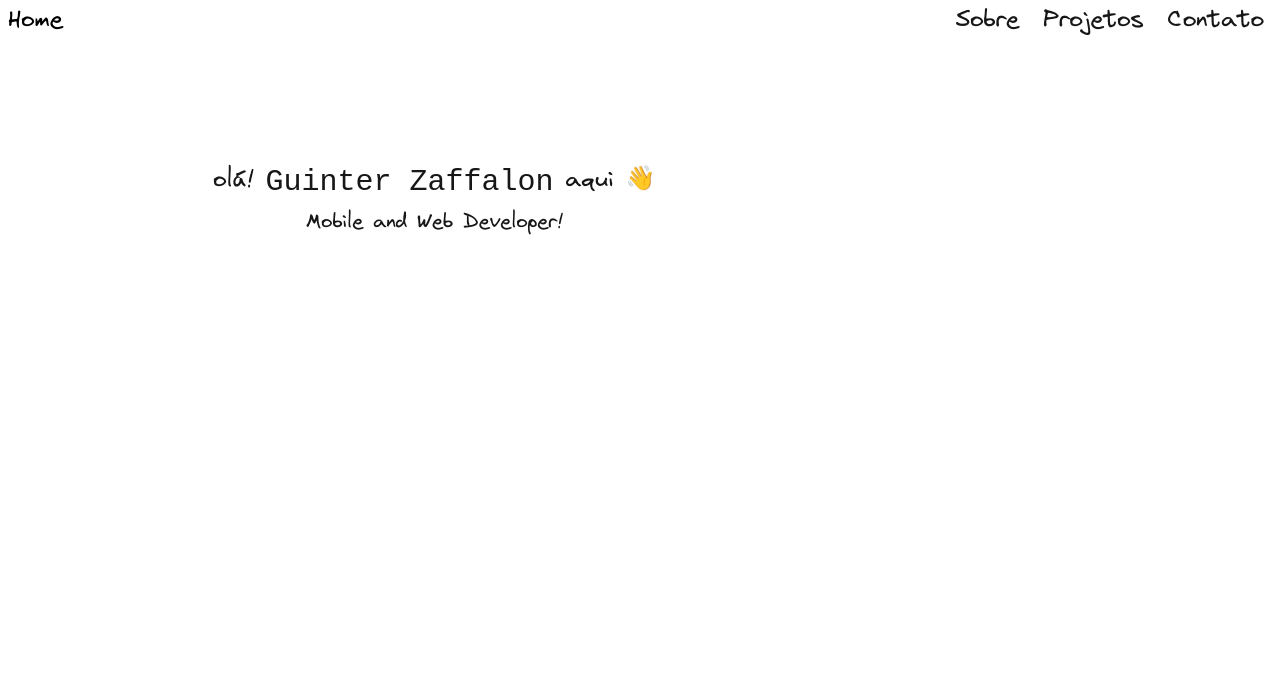
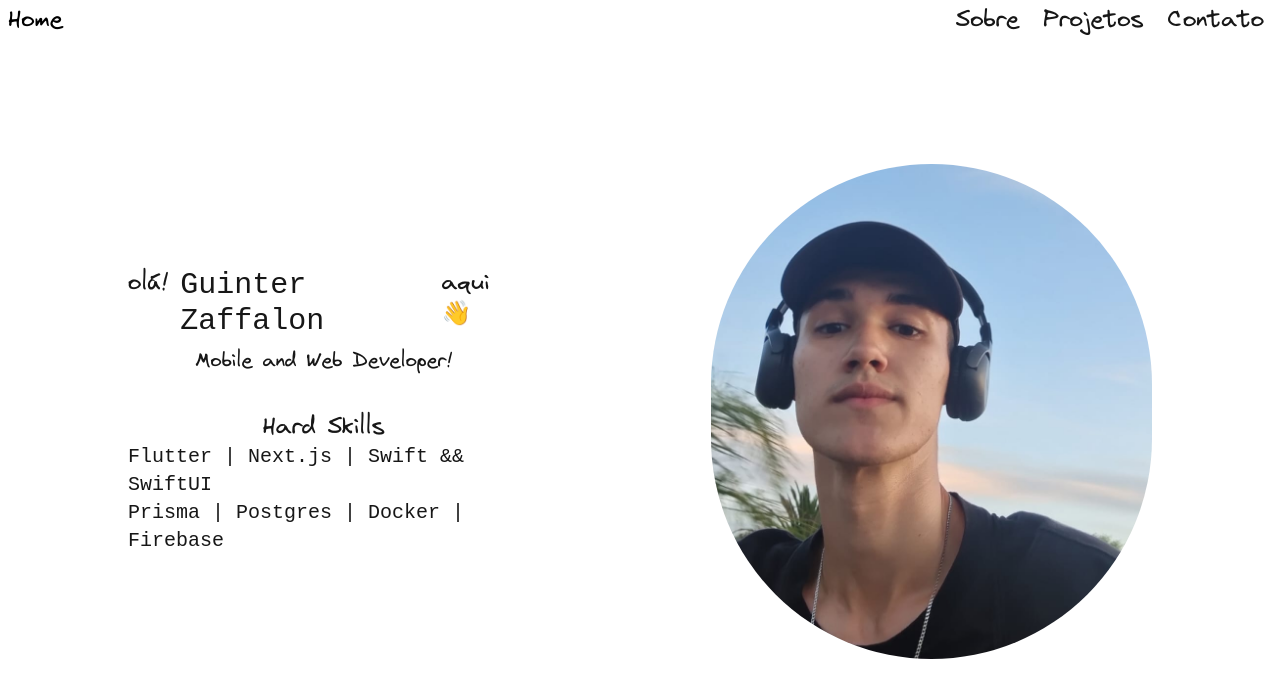
Before and after one commit to GuinterZaffalon/guinter-website, a Next.js app: page / in a window 1280 px wide. Shown: the top 698 px of the page. Built offline with nearby package versions, Linux system fonts and the light colour scheme.

Commit message:
imagem e padding correto com as skilss

```diff
--- a/src/app/page.tsx
+++ b/src/app/page.tsx
@@ -6,14 +6,30 @@ export default function Home() {
   return (
     <div className="w-full min-h-screen bg-white">
       <Header />
-      <div className="flex-row flex w-2/3 mx-auto">
+      <div className="flex-row flex w-4/5 mx-auto gap-48">
         <div className="flex flex-col justify-center items-center gap-2 mt-32">
           <div className="flex flex-row gap-3">
             <span className="text-2xl font-virgil">olá!</span>
             <span className="text-3xl font-jetbrainsmono">Guinter Zaffalon</span>
             <span className="text-2xl font-virgil">aqui 👋</span>
           </div>
-            <span className="text-xl font-virgil">Mobile and Web Developer!</span>
+          <span className="text-xl font-virgil">Mobile and Web Developer!</span>
+          <div className="mt-7 flex-col flex items-center justify-center" >
+            <span className="text-2xl font-virgil">Hard Skills</span>
+            <span className="text-xl font-jetbrainsmono">
+              Flutter | Next.js | Swift && SwiftUI <br />
+              Prisma | Postgres | Docker | Firebase
+            </span>
+          </div>
+        </div>
+        <div className="flex mt-32">
+          <Image
+            src={icon}
+            alt="icon do us"
+            height={500}
+            width={500}
+            className=" rounded-full object-cover"
+          />
         </div>
       </div>
     </div>
```
